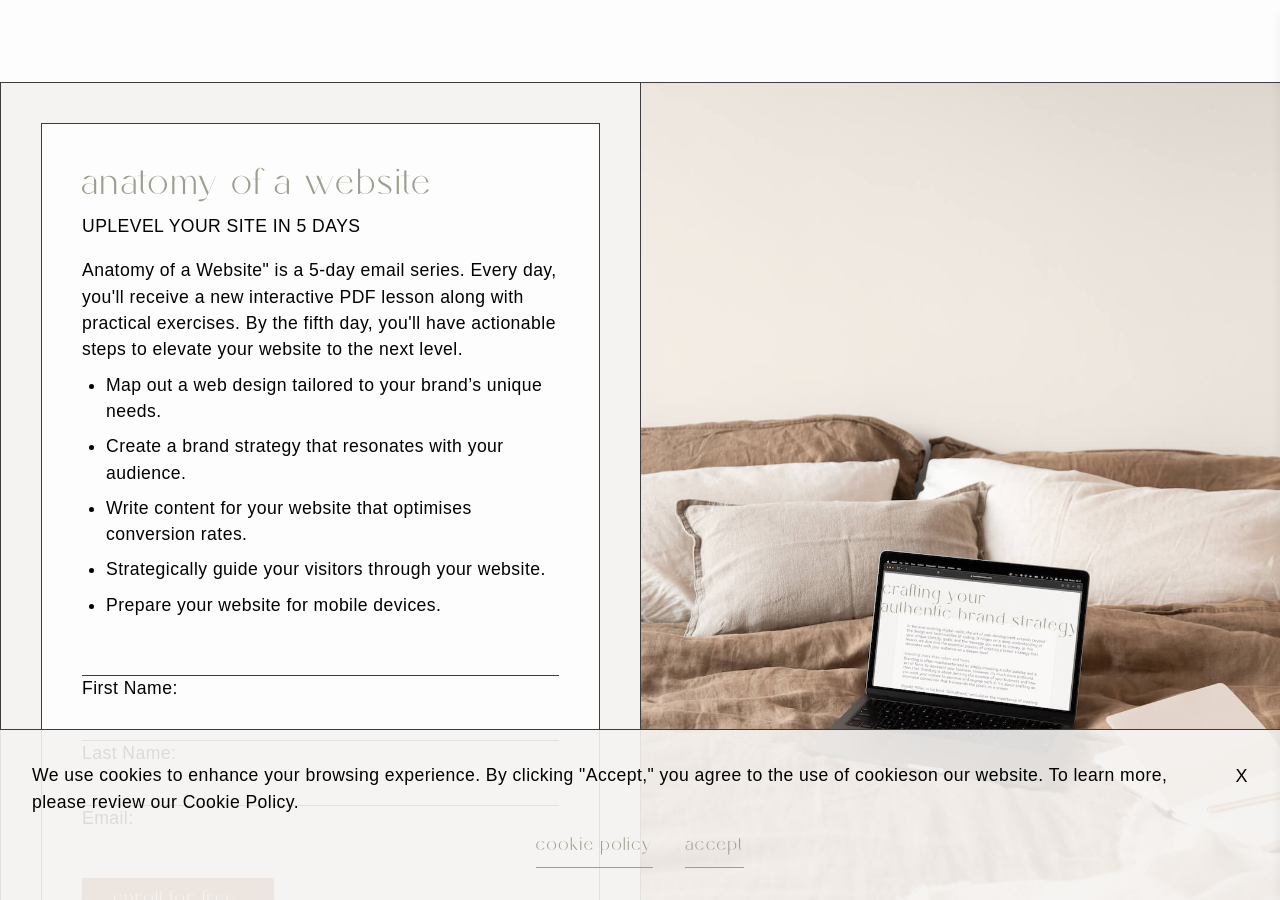
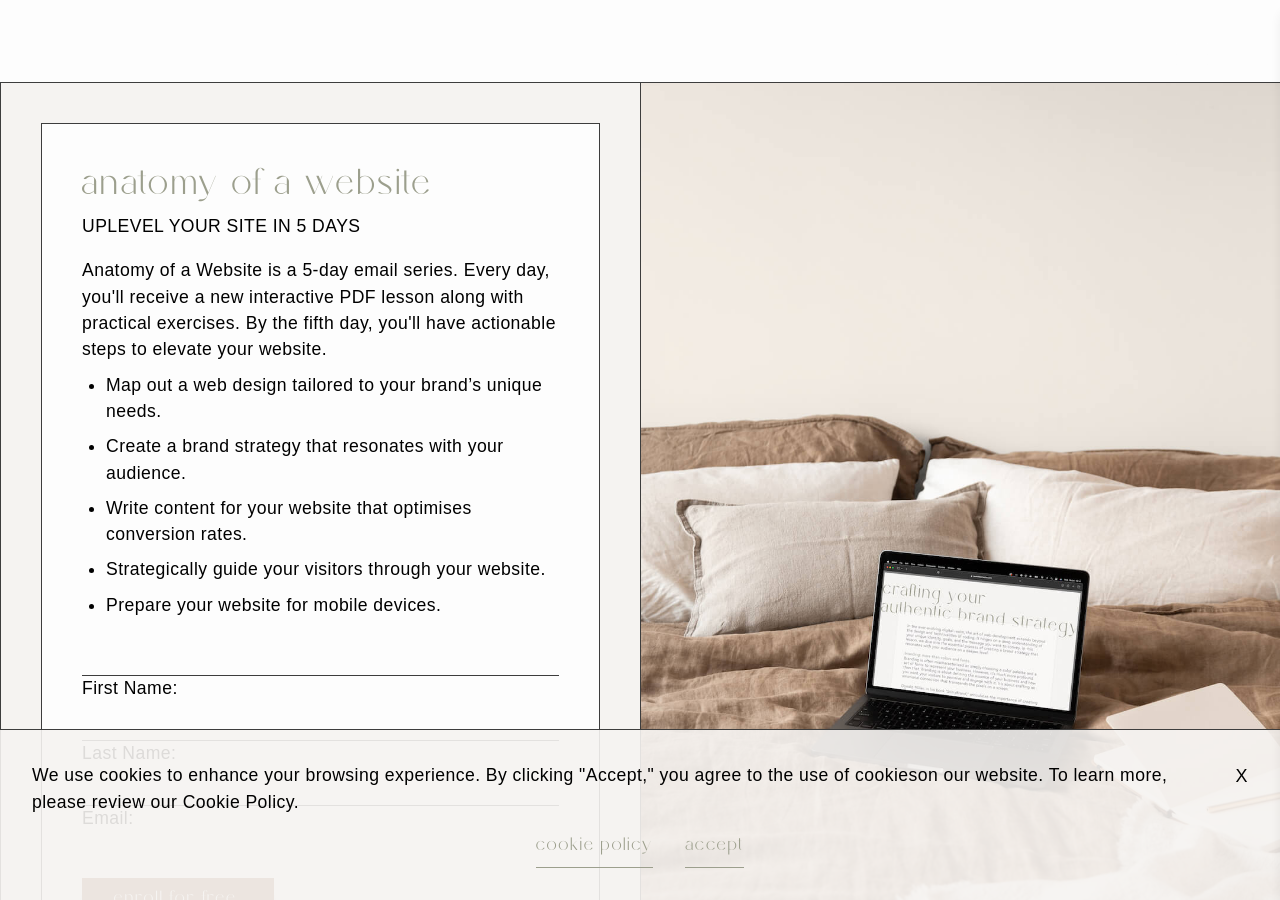
Before and after one commit to brittwoodard/embodied-creative, a Jekyll site: the page built from index.html, in a window 1280 px wide and 900 px high, scrolled down 3439 px. Built offline with Jekyll 4.4.1, drawn with Linux system fonts in a browser that asks for light colours; nearby versions of some CDN libraries; some web fonts are replaced.

```diff
--- a/_includes/cookie-banner.html
+++ b/_includes/cookie-banner.html
@@ -15,7 +15,7 @@
 </div>
 
 <!-- Google tag (gtag.js) -->
-<script async src="https://www.googletagmanager.com/gtag/js?id=G-T61NLYG0GE"></script>
+<script async src="https://www.googletagmanager.com/gtag/js?id=G-8NMVDSZJD4"></script>
 
 <script>
     function createCookie(name, value, days) {
--- a/_includes/lead-magnet-anatomy-of-a-website.html
+++ b/_includes/lead-magnet-anatomy-of-a-website.html
@@ -5,7 +5,7 @@
         <div class="p-10 bg-light border border-black">
             <h2 class="text-4xl mb-[0.25em]">Anatomy Of A Website</h2>
             <p class="uppercase mb-[1em]">Uplevel Your Site In 5 Days</p>
-            <p class="mb-[0.5em]">Anatomy of a Website" is a 5-day email series. Every day, you'll receive a new interactive PDF lesson along with practical exercises. By the fifth day, you'll have actionable steps to elevate your website to the next level.</p>
+            <p class="mb-[0.5em]">Anatomy of a Website is a 5-day email series. Every day, you'll receive a new interactive PDF lesson along with practical exercises. By the fifth day, you'll have actionable steps to elevate your website.</p>
             <ul>
                 <li>Map out a web design tailored to your brand’s unique needs.</li>
                 <li>Create a brand strategy that resonates with your audience.</li>
--- a/_layouts/project.html
+++ b/_layouts/project.html
@@ -14,6 +14,6 @@ layout: default
         <div class="border border-feature p-5p my-5p mx-10p z-10 bg-light relative opacity-90">
             <p>{{page.description_html}}</p>
         </div>
-        <a href="{{page.domain}}" target="_blank" class="link mx-10p my-4 md:my-0 text-feature inline-block">View the
+        <a href="{{page.domain}}" target="_blank" class="link mx-10p mb-16 text-feature inline-block">View the
             site live.</a>
     </div>
--- a/_layouts/promo.html
+++ b/_layouts/promo.html
@@ -1,9 +1,6 @@
 ---
 layout: default
 ---
-
-<!-- Nav Menu -->
-{% include site-header-dark.html %}
 
 <!-- Gallery -->
 {% include portfolio-gallery.html %}
```
Also changed, not shown: other parts of _includes/cookie-banner.html (+1 -1 lines).
